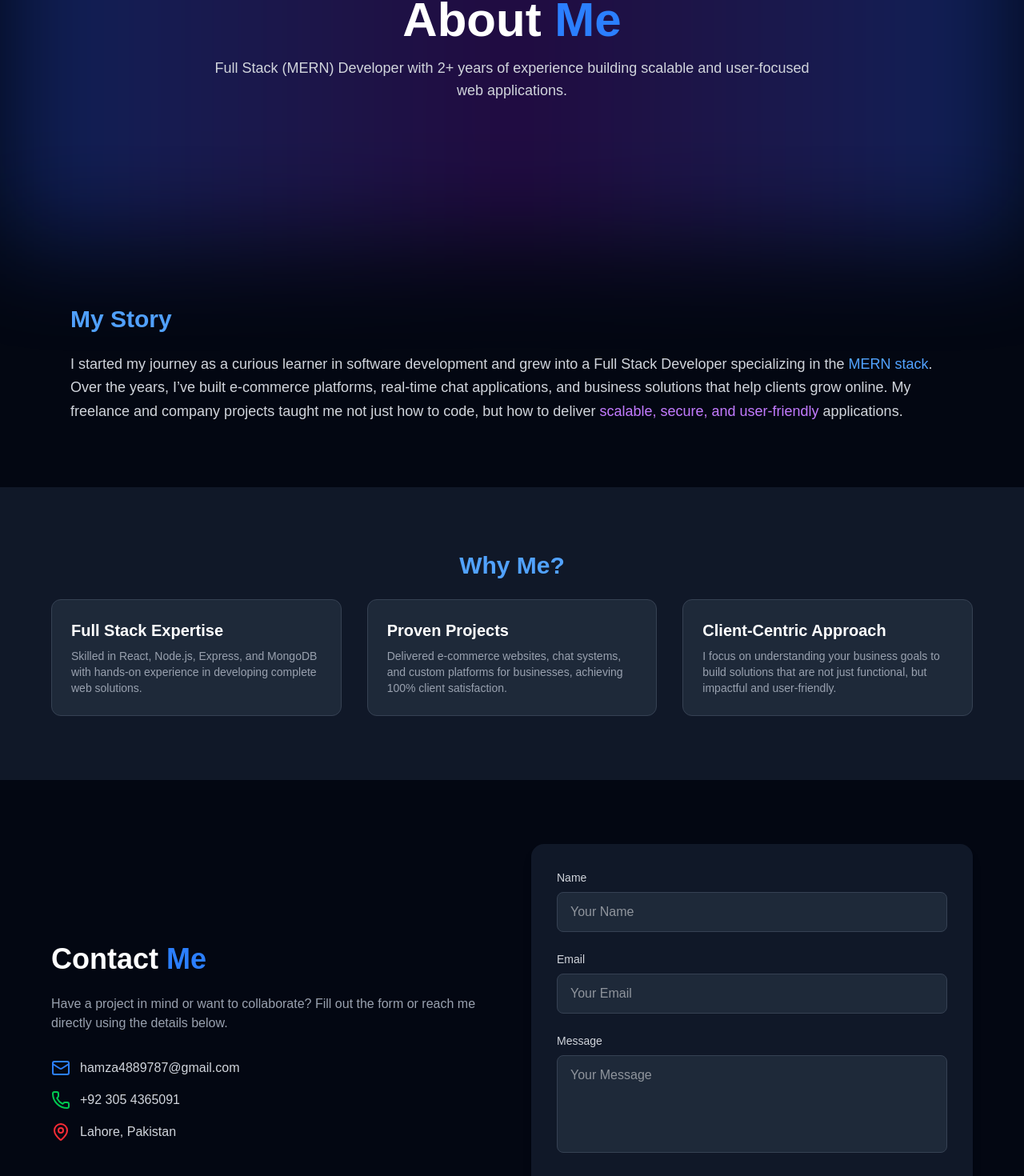
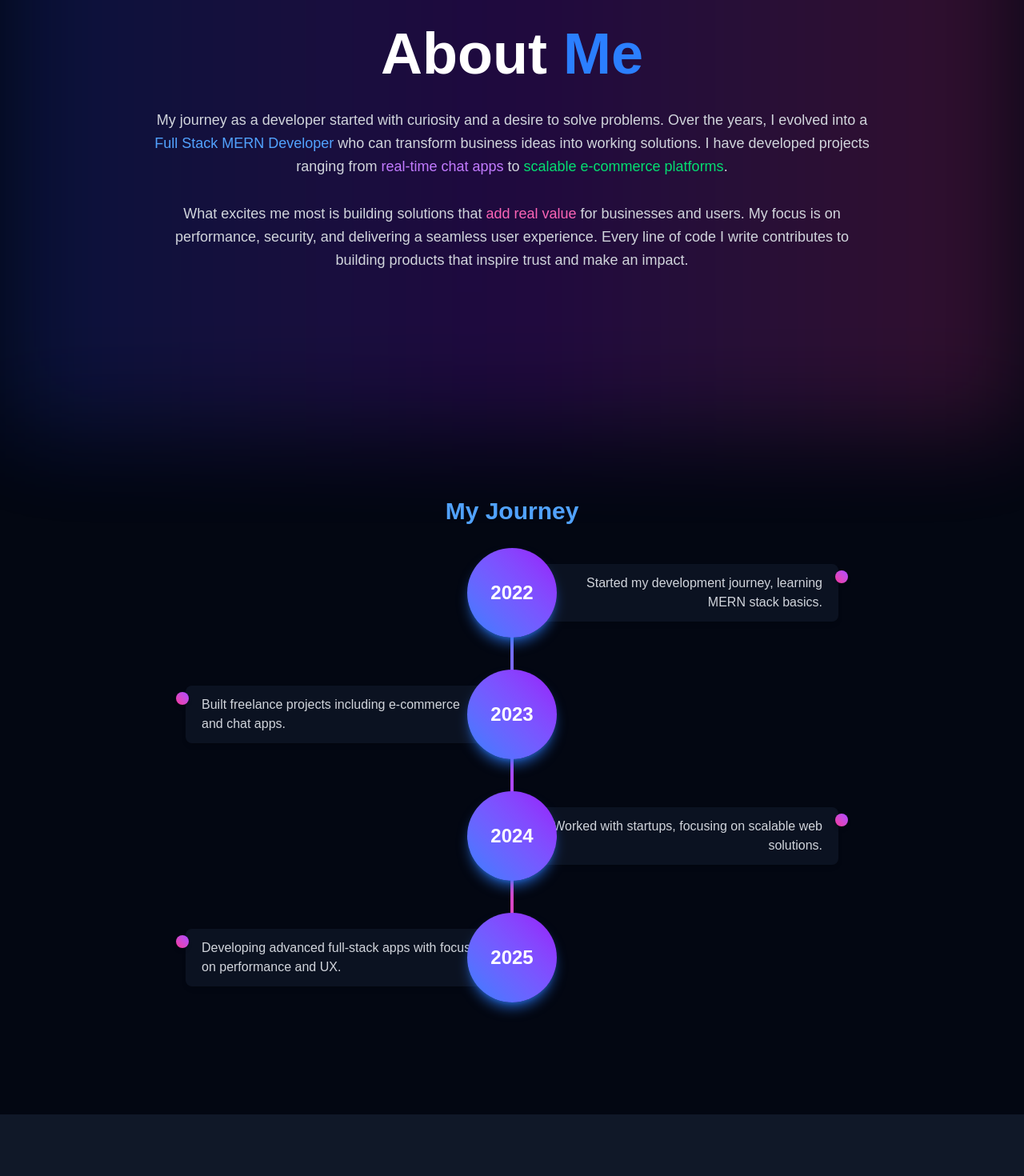
Before and after one commit to Hamza4889787/my-portfolio, a Next.js app: page /About in a window 1280 px wide. Shown: the part 179-1649 px from the top of the page at 80% size. Built offline with nearby package versions, Linux system fonts and the light colour scheme.

Commit message:
about us has been finished

```diff
--- a/src/app/About/page.jsx
+++ b/src/app/About/page.jsx
@@ -1,127 +1,190 @@
-"use client"; // 👈 add this line
+"use client";
 
 import { motion } from "framer-motion";
+import { Briefcase, Code, Rocket, Users, Lightbulb, Globe } from "lucide-react";
 import React from "react";
 
-function page() {
+function Page() {
   return (
-    <div>
-      <main className="bg-gray-950 text-white">
+    <main className="bg-gray-950 text-white overflow-hidden">
       {/* Hero Section */}
-        <section className="relative min-h-[60vh] flex items-center justify-center text-center px-6">
-          <div className="absolute inset-0 bg-gradient-to-r from-blue-600/30 via-purple-600/20 to-blue-600/30 blur-3xl"></div>
+      <section className="relative min-h-[90vh] flex items-center justify-center text-center px-6">
+        <div className="absolute inset-0 bg-gradient-to-r from-blue-700/20 via-purple-600/20 to-pink-500/20 blur-3xl animate-pulse"></div>
         <motion.div
           initial={{ opacity: 0, y: 40 }}
           animate={{ opacity: 1, y: 0 }}
           transition={{ duration: 1 }}
-            className="relative z-10 max-w-3xl"
+          className="relative z-10 max-w-4xl"
         >
-            <h1 className="text-5xl md:text-6xl font-extrabold mb-4">
+          <h1 className="text-6xl md:text-7xl font-extrabold mb-6 leading-tight">
             About <span className="text-blue-500">Me</span>
           </h1>
-            <p className="text-gray-300 text-lg">
-              Full Stack (MERN) Developer with 2+ years of experience building
-              scalable and user-focused web applications.
-            </p>
-          </motion.div>
-        </section>
 
-        {/* My Story */}
-        <section className="py-20 px-6 max-w-6xl mx-auto">
-          <motion.h2
-            initial={{ opacity: 0, x: -50 }}
-            whileInView={{ opacity: 1, x: 0 }}
-            transition={{ duration: 0.8 }}
-            viewport={{ once: true }}
-            className="text-3xl font-bold mb-6 text-blue-400"
-          >
-            My Story
-          </motion.h2>
           <motion.p
-            initial={{ opacity: 0, y: 30 }}
+            initial={{ opacity: 0, y: 20 }}
             whileInView={{ opacity: 1, y: 0 }}
             transition={{ duration: 0.8, delay: 0.2 }}
             viewport={{ once: true }}
             className="text-gray-300 leading-relaxed text-lg"
           >
-            I started my journey as a curious learner in software development
-            and grew into a Full Stack Developer specializing in the{" "}
-            <span className="text-blue-400">MERN stack</span>. Over the years,
-            I’ve built e-commerce platforms, real-time chat applications, and
-            business solutions that help clients grow online. My freelance and
-            company projects taught me not just how to code, but how to deliver{" "}
-            <span className="text-purple-400">
-              scalable, secure, and user-friendly
-            </span>{" "}
-            applications.
+            My journey as a developer started with curiosity and a desire to
+            solve problems. Over the years, I evolved into a{" "}
+            <span className="text-blue-400">Full Stack MERN Developer</span> who
+            can transform business ideas into working solutions. I have
+            developed projects ranging from{" "}
+            <span className="text-purple-400">real-time chat apps</span> to{" "}
+            <span className="text-green-400">
+              scalable e-commerce platforms
+            </span>
+            .
+            <br />
+            <br />
+            What excites me most is building solutions that{" "}
+            <span className="text-pink-400">add real value</span> for businesses
+            and users. My focus is on performance, security, and delivering a
+            seamless user experience. Every line of code I write contributes to
+            building products that inspire trust and make an impact.
           </motion.p>
+        </motion.div>
       </section>
 
-        {/* Why Me */}
-        <section className="py-20 px-6 bg-gray-900">
+      {/* Experience Timeline */}
+      {/* Experience Timeline */}
+      <section className="py-20 px-6 max-w-5xl mx-auto relative">
         <motion.h2
-            initial={{ opacity: 0, x: 50 }}
+          initial={{ opacity: 0, y: 30 }}
+          whileInView={{ opacity: 1, y: 0 }}
+          transition={{ duration: 0.8 }}
+          viewport={{ once: true }}
+          className="text-3xl font-bold mb-12 text-center text-blue-400"
+        >
+          My Journey
+        </motion.h2>
+
+        <div className="relative">
+          {/* Vertical Line */}
+          <div className="absolute left-1/2 top-0 -translate-x-1/2 w-1 h-full bg-gradient-to-b from-blue-500 via-purple-500 to-pink-500"></div>
+
+          {[
+            {
+              year: "2022",
+              text: "Started my development journey, learning MERN stack basics.",
+            },
+            {
+              year: "2023",
+              text: "Built freelance projects including e-commerce and chat apps.",
+            },
+            {
+              year: "2024",
+              text: "Worked with startups, focusing on scalable web solutions.",
+            },
+            {
+              year: "2025",
+              text: "Developing advanced full-stack apps with focus on performance and UX.",
+            },
+          ].map((item, index) => (
+            <motion.div
+              key={item.year}
+              initial={{ opacity: 0, x: index % 2 === 0 ? -80 : 80 }}
               whileInView={{ opacity: 1, x: 0 }}
               transition={{ duration: 0.8 }}
               viewport={{ once: true }}
-            className="text-3xl font-bold mb-6 text-blue-400 text-center"
+              className="relative mb-20 flex items-center"
             >
-            Why Me?
+              {/* Year Circle */}
+              <div className="absolute left-1/2 -translate-x-1/2 z-10">
+                <div className="w-28 h-28 rounded-full bg-gradient-to-tr from-blue-500 to-purple-600 flex items-center justify-center text-2xl font-bold shadow-lg shadow-blue-500/60 hover:shadow-blue-400/90 transition duration-300">
+                  <span className="animate-pulse">{item.year}</span>
+                </div>
+              </div>
+
+              {/* Text + Connector Dot */}
+              <div
+                className={`flex-1 ${
+                  index % 2 === 0 ? "pr-20 text-right" : "pl-20 text-left"
+                }`}
+              >
+                <div className="relative">
+                  {/* Dot connector */}
+                  <span
+                    className={`absolute top-2 ${
+                      index % 2 === 0 ? "right-[-12px]" : "left-[-12px]"
+                    } w-4 h-4 rounded-full bg-gradient-to-tr from-pink-500 to-purple-500 shadow-md`}
+                  ></span>
+
+                  {/* Text box */}
+                  <p className="bg-gray-900/70 inline-block px-5 py-3 rounded-lg shadow-md text-gray-300 max-w-sm">
+                    {item.text}
+                  </p>
+                </div>
+              </div>
+            </motion.div>
+          ))}
+        </div>
+      </section>
+
+      {/* Values Section */}
+      <section className="py-20 px-6 bg-gray-900">
+        <motion.h2
+          initial={{ opacity: 0, y: 30 }}
+          whileInView={{ opacity: 1, y: 0 }}
+          transition={{ duration: 0.8 }}
+          viewport={{ once: true }}
+          className="text-3xl font-bold mb-12 text-center text-blue-400"
+        >
+          What I Value
         </motion.h2>
 
-          <div className="grid md:grid-cols-3 gap-8 max-w-6xl mx-auto">
+        <div className="grid md:grid-cols-3 gap-10 max-w-6xl mx-auto">
+          {[
+            {
+              icon: <Briefcase className="w-12 h-12 text-blue-400 mb-4" />,
+              title: "Professionalism",
+              desc: "Delivering clean, maintainable code with client-focused collaboration.",
+            },
+            {
+              icon: <Code className="w-12 h-12 text-purple-400 mb-4" />,
+              title: "Innovation",
+              desc: "Exploring new tech to create scalable, future-proof applications.",
+            },
+            {
+              icon: <Rocket className="w-12 h-12 text-green-400 mb-4" />,
+              title: "Growth",
+              desc: "Always learning, adapting, and pushing boundaries in development.",
+            },
+            {
+              icon: <Users className="w-12 h-12 text-pink-400 mb-4" />,
+              title: "Collaboration",
+              desc: "Strong believer in teamwork, ensuring smooth communication & results.",
+            },
+            {
+              icon: <Lightbulb className="w-12 h-12 text-yellow-400 mb-4" />,
+              title: "Creativity",
+              desc: "Thinking outside the box to bring fresh solutions to complex problems.",
+            },
+            {
+              icon: <Globe className="w-12 h-12 text-teal-400 mb-4" />,
+              title: "Global Mindset",
+              desc: "Building apps with scalability and international reach in mind.",
+            },
+          ].map((item, i) => (
             <motion.div
-              initial={{ opacity: 0, y: 40 }}
-              whileInView={{ opacity: 1, y: 0 }}
-              transition={{ duration: 0.6 }}
+              key={i}
+              initial={{ rotateY: 90, opacity: 0 }}
+              whileInView={{ rotateY: 0, opacity: 1 }}
+              transition={{ duration: 0.8, delay: i * 0.2 }}
               viewport={{ once: true }}
-              className="p-6 rounded-xl bg-gray-800 border border-gray-700 hover:border-blue-500 transition"
+              className="p-8 rounded-xl bg-gray-800 border border-gray-700 hover:rotate-3 hover:scale-105 transition-transform duration-300 shadow-lg hover:shadow-blue-500/40"
             >
-              <h3 className="text-xl font-semibold mb-2 text-white">
-                Full Stack Expertise
-              </h3>
-              <p className="text-gray-400 text-sm">
-                Skilled in React, Node.js, Express, and MongoDB with hands-on
-                experience in developing complete web solutions.
-              </p>
+              {item.icon}
+              <h3 className="text-2xl font-semibold mb-3">{item.title}</h3>
+              <p className="text-gray-400">{item.desc}</p>
             </motion.div>
-
-            <motion.div
-              initial={{ opacity: 0, y: 40 }}
-              whileInView={{ opacity: 1, y: 0 }}
-              transition={{ duration: 0.6, delay: 0.2 }}
-              viewport={{ once: true }}
-              className="p-6 rounded-xl bg-gray-800 border border-gray-700 hover:border-blue-500 transition"
-            >
-              <h3 className="text-xl font-semibold mb-2 text-white">
-                Proven Projects
-              </h3>
-              <p className="text-gray-400 text-sm">
-                Delivered e-commerce websites, chat systems, and custom
-                platforms for businesses, achieving 100% client satisfaction.
-              </p>
-            </motion.div>
-
-            <motion.div
-              initial={{ opacity: 0, y: 40 }}
-              whileInView={{ opacity: 1, y: 0 }}
-              transition={{ duration: 0.6, delay: 0.4 }}
-              viewport={{ once: true }}
-              className="p-6 rounded-xl bg-gray-800 border border-gray-700 hover:border-blue-500 transition"
-            >
-              <h3 className="text-xl font-semibold mb-2 text-white">
-                Client-Centric Approach
-              </h3>
-              <p className="text-gray-400 text-sm">
-                I focus on understanding your business goals to build solutions
-                that are not just functional, but impactful and user-friendly.
-              </p>
-            </motion.div>
+          ))}
         </div>
       </section>
     </main>
-    </div>
   );
 }
 
-export default page;
+export default Page;
```
Lines whose indentation alone changed are shown as unchanged.
